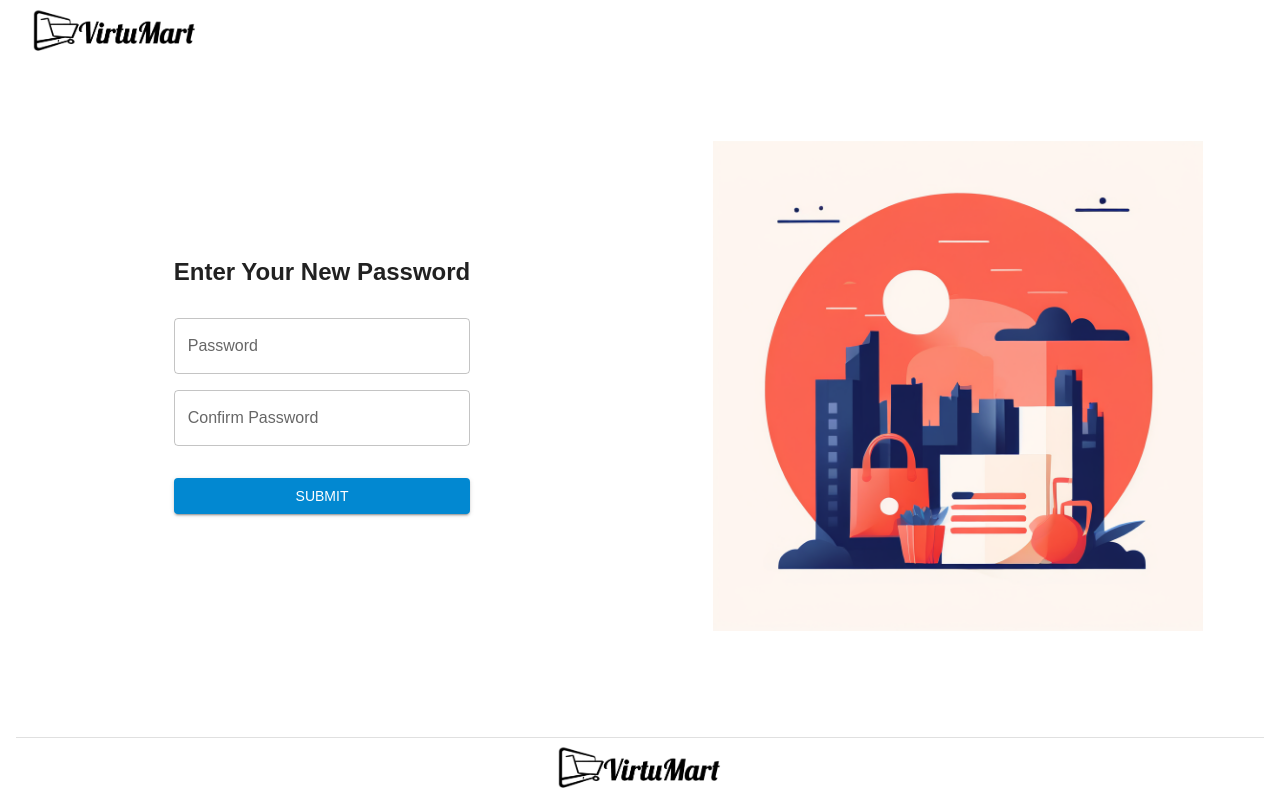
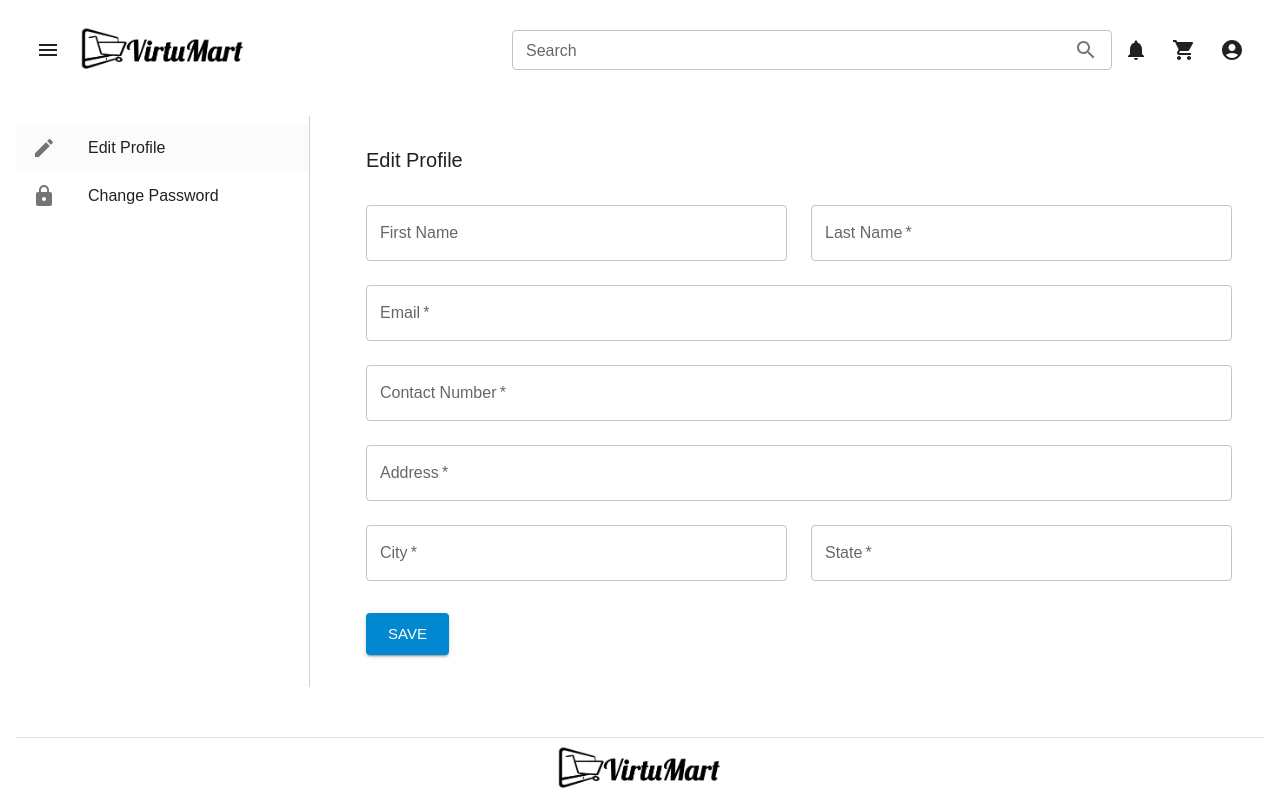
Before and after one commit to LoManche/VirtuMart, a React (Vite) app in the folder VirtuMart/: page /profile in a window 1280 px wide. Before the commit this address led to /account. Built offline with nearby package versions, Linux system fonts and the light colour scheme.

Commit message:
change user profile layout

```diff
--- a/VirtuMart/src/components/topbar.jsx
+++ b/VirtuMart/src/components/topbar.jsx
@@ -16,7 +16,7 @@ import { Badge, Button, InputAdornment, TextField } from "@mui/material";
 import { useNavigate } from "react-router";
 import virtumartLogo from "../assets/VirtuMartLogo.png";
 
-export default function Topbar({ type }) {
+export default function Topbar({ type, isLogin }) {
   const navigate = useNavigate();
   const [mobileMoreAnchorEl, setMobileMoreAnchorEl] = React.useState(null);
   const isMobileMenuOpen = Boolean(mobileMoreAnchorEl);
@@ -58,8 +58,8 @@ export default function Topbar({ type }) {
         <p>Shopping Cart</p>
       </MenuItem>
 
-      <MenuItem onClick={() => navigate("/account")}>
-        <ICONBUTTON icon={<AccountCircle />} navigateTo={"/account"} />
+      <MenuItem onClick={() => navigate(isLogin ? "/profile" : "/account")}>
+        <ICONBUTTON icon={<AccountCircle />} navigateTo={isLogin ? "/profile" : "/account"} />
         <p>Account</p>
       </MenuItem>
     </Menu>
@@ -130,7 +130,7 @@ export default function Topbar({ type }) {
                 )}
               </IconButton>
               <ICONBUTTON icon={<ShoppingCartIcon />} navigateTo={"/shoppingCart"} />
-              <ICONBUTTON icon={<AccountCircle />} navigateTo={"/account"} />
+              <ICONBUTTON icon={<AccountCircle />} navigateTo={isLogin ? "/profile" : "/account"} />
             </Box>
             <Box sx={{ display: { xs: "flex", sm: "none", md: "none" } }}>
               <IconButton
--- a/VirtuMart/src/pages/account.jsx
+++ b/VirtuMart/src/pages/account.jsx
@@ -11,6 +11,7 @@ export default function Account() {
   const [registerForm, setRegisterForm] = useState({ email: "", password: "", confirmPs: "" });
   const [forgetPsForm, setForgetPsForm] = useState({ email: "" });
   const [enterNewPsForm, setEnterNewPsForm] = useState({ password: "", confirmPs: "" });
+
   const onUpdateField = ({ e, form, setForm }) => {
     const { name, value, type, checked } = e.target;
     const inputValue = type === "checkbox" ? checked : value;
--- a/VirtuMart/src/pages/profile.jsx
+++ b/VirtuMart/src/pages/profile.jsx
@@ -1,157 +1,314 @@
-import { Button } from "@mui/material";
-import { useEffect, useState } from "react";
-// import axios from "axios";
-// import { useNavigate } from "react-router-dom";
+import { useState } from "react";
+import {
+  Box,
+  Button,
+  Grid,
+  List,
+  ListItem,
+  ListItemButton,
+  ListItemIcon,
+  ListItemText,
+  TextField,
+  Typography,
+} from "@mui/material";
+import EditIcon from "@mui/icons-material/Edit";
+import LockIcon from "@mui/icons-material/Lock";
 
 const Profile = () => {
-  const [userFormData, setUserFormData] = useState({
-    id: "",
-    name: "",
-    lastname: "",
+  const [profileData, setProfileData] = useState({
+    firstName: "",
+    lastName: "",
     email: "",
-    phone: "",
+    contactNumber: "",
+    city: "",
+    state: "",
     address: "",
-    password: "",
   });
-  //   const navigate = useNavigate();
 
-  const getUserData = async () => {
-    //try {
-    const response = {
-      name: "userName",
-      lastname: "user",
-      email: "email",
-      phone: "12345678",
-      address: "address",
-      password: "password",
-    }; //await axios(`http://localhost:8080/user/${id}`);
-    const data = response.data;
-    setUserFormData({
-      name: data.name,
-      lastname: data.lastname,
-      email: data.email,
-      phone: data.phone,
-      address: data.address,
-      password: data.password,
+  const [passwordData, setPasswordData] = useState({
+    originalPs: "",
+    newPs: "",
+    confirmPs: "",
   });
-    // } catch (error) {
-    //   toast.error("Error: ", error.response);
-    // }
+  const [selectedIndex, setSelectedIndex] = useState(0);
+
+  const handleListItemClick = (event, index) => {
+    setSelectedIndex(index);
   };
 
-  useEffect(() => {
-    getUserData();
-    // if (loginState) {
-    //   getUserData();
-    // } else {
-    //   toast.error("You must be logged in to access this page");
-    //   navigate("/");
-    // }
-  }, []);
+  const onUpdateField = (e) => {
+    const { name, value } = e.target;
+    selectedIndex === 0
+      ? setProfileData((prevData) => ({
+          ...prevData,
+          [name]: value,
+        }))
+      : setPasswordData((prevData) => ({
+          ...prevData,
+          [name]: value,
+        }));
+  };
 
-  const updateProfile = async (e) => {
+  const onSubmit = (e) => {
     e.preventDefault();
+    console.log("Profile data:", profileData);
+    console.log("password data", passwordData);
+    setProfileData({
+      firstName: "",
+      lastName: "",
+      email: "",
+      contactNumber: "",
+      city: "",
+      state: "",
+      address: "",
+    });
+    setPasswordData({ originalPs: "", newPs: "", confirmPs: "" });
   };
 
   return (
+    <Grid
+      height={"100%"}
+      container
+      mx={3}
+      columnSpacing={{ xs: 1, sm: 2, md: 3 }}
+      columns={{ xs: 4, sm: 4, md: 8 }}>
+      <Grid item xs={1} sm={1} md={2} borderRight={1} borderColor={"lightgray"}>
+        <List>
+          <ListItem disablePadding>
+            <ListItemButton
+              selected={selectedIndex === 0}
+              onClick={(e) => {
+                handleListItemClick(e, 0);
+              }}>
+              <ListItemIcon>
+                <EditIcon />
+              </ListItemIcon>
+              <ListItemText primary="Edit Profile" />
+            </ListItemButton>
+          </ListItem>
+          <ListItem disablePadding>
+            <ListItemButton
+              selected={selectedIndex === 1}
+              onClick={(e) => {
+                handleListItemClick(e, 1);
+              }}>
+              <ListItemIcon>
+                <LockIcon />
+              </ListItemIcon>
+              <ListItemText primary="Change Password" />
+            </ListItemButton>
+          </ListItem>
+        </List>
+      </Grid>
+      <Grid item xs={3} sm={3} md={6}>
+        <Box p={4}>
+          {selectedIndex === 0 ? (
             <>
-      <h2 title="User Profile" path="Home | User Profile" />
-      <form className="max-w-7xl mx-auto text-center px-10" onSubmit={updateProfile}>
-        <div className="grid grid-cols-3 max-lg:grid-cols-1">
-          <div className="form-control w-full lg:max-w-xs">
-            <label className="label">
-              <span className="label-text">Your Name</span>
-            </label>
-            <input
-              type="text"
-              placeholder="Type here"
-              className="input input-bordered w-full lg:max-w-xs"
-              value={userFormData.name}
-              onChange={(e) => {
-                setUserFormData({ ...userFormData, name: e.target.value });
-              }}
+              <Typography variant="h4" align="left" mb={2}>
+                Edit Profile
+              </Typography>
+              <form onSubmit={onSubmit}>
+                <Grid
+                  container
+                  columnSpacing={{ xs: 1, sm: 2, md: 3 }}
+                  columns={{ xs: 4, sm: 4, md: 8 }}>
+                  <Grid item xs={4} sm={4} md={4}>
+                    <TextField
+                      id="firstName"
+                      name="firstName"
+                      label="First Name"
+                      value={profileData.firstName}
+                      onChange={onUpdateField}
+                      variant="outlined"
+                      fullWidth
+                      margin="normal"
                     />
-          </div>
+                  </Grid>
+                  <Grid item xs={4} sm={4} md={4}>
+                    <TextField
+                      id="lastName"
+                      name="lastName"
+                      label="Last Name"
+                      value={profileData.lastName}
+                      onChange={onUpdateField}
+                      variant="outlined"
+                      fullWidth
+                      margin="normal"
+                      required
+                    />
+                  </Grid>
+                </Grid>
 
-          <div className="form-control w-full lg:max-w-xs">
-            <label className="label">
-              <span className="label-text">Your Lastname</span>
-            </label>
-            <input
-              type="text"
-              placeholder="Type here"
-              className="input input-bordered w-full lg:max-w-xs"
-              value={userFormData.lastname}
-              onChange={(e) => {
-                setUserFormData({ ...userFormData, lastname: e.target.value });
-              }}
+                <TextField
+                  id="email"
+                  name="email"
+                  label="Email"
+                  value={profileData.email}
+                  onChange={onUpdateField}
+                  variant="outlined"
+                  fullWidth
+                  type="email"
+                  margin="normal"
+                  required
                 />
-          </div>
-
-          <div className="form-control w-full lg:max-w-xs">
-            <label className="label">
-              <span className="label-text">Your Email</span>
-            </label>
-            <input
-              type="email"
-              placeholder="Type here"
-              className="input input-bordered w-full lg:max-w-xs"
-              value={userFormData.email}
-              onChange={(e) => {
-                setUserFormData({ ...userFormData, email: e.target.value });
-              }}
+                <TextField
+                  id="contactNumber"
+                  name="contactNumber"
+                  label="Contact Number"
+                  value={profileData.contactNumber}
+                  onChange={onUpdateField}
+                  variant="outlined"
+                  fullWidth
+                  type="number"
+                  margin="normal"
+                  required
                 />
-          </div>
-
-          <div className="form-control w-full lg:max-w-xs">
-            <label className="label">
-              <span className="label-text">Your Phone</span>
-            </label>
-            <input
-              type="tel"
-              placeholder="Type here"
-              className="input input-bordered w-full lg:max-w-xs"
-              value={userFormData.phone}
-              onChange={(e) => {
-                setUserFormData({ ...userFormData, phone: e.target.value });
-              }}
+                <TextField
+                  id="address"
+                  name="address"
+                  label="Address"
+                  value={profileData.address}
+                  onChange={onUpdateField}
+                  variant="outlined"
+                  fullWidth
+                  margin="normal"
+                  required
                 />
-          </div>
-
-          <div className="form-control w-full lg:max-w-xs">
-            <label className="label">
-              <span className="label-text">Your Address</span>
-            </label>
-            <input
-              type="text"
-              placeholder="Type here"
-              className="input input-bordered w-full lg:max-w-xs"
-              value={userFormData.address}
-              onChange={(e) => {
-                setUserFormData({ ...userFormData, address: e.target.value });
-              }}
+                <Grid
+                  container
+                  columnSpacing={{ xs: 1, sm: 2, md: 3 }}
+                  columns={{ xs: 4, sm: 4, md: 8 }}
+                  pb={3}>
+                  <Grid item xs={4} sm={4} md={4}>
+                    <TextField
+                      id="city"
+                      name="city"
+                      label="City"
+                      value={profileData.city}
+                      onChange={onUpdateField}
+                      variant="outlined"
+                      fullWidth
+                      margin="normal"
+                      required
                     />
-          </div>
-
-          <div className="form-control w-full lg:max-w-xs">
-            <label className="label">
-              <span className="label-text">Your Password</span>
-            </label>
-            <input
-              type="password"
-              placeholder="Type here"
-              className="input input-bordered w-full lg:max-w-xs"
-              value={userFormData.password}
-              onChange={(e) => {
-                setUserFormData({ ...userFormData, password: e.target.value });
-              }}
+                  </Grid>
+                  <Grid item xs={4} sm={4} md={4}>
+                    <TextField
+                      id="state"
+                      name="state"
+                      label="State"
+                      value={profileData.state}
+                      onChange={onUpdateField}
+                      variant="outlined"
+                      fullWidth
+                      margin="normal"
+                      required
                     />
-          </div>
-        </div>
-        <Button type="submit">Update Profile</Button>
+                  </Grid>
+                </Grid>
+                <Button type="submit" variant="contained" color="info" size="large">
+                  Save
+                </Button>
               </form>
             </>
+          ) : (
+            <>
+              <Typography variant="h4" align="left" mb={2}>
+                Change Password
+              </Typography>
+              <form onSubmit={onSubmit}>
+                <TextField
+                  id="originalPs"
+                  name="originalPs"
+                  label="Original Password"
+                  value={passwordData.originalPs}
+                  onChange={onUpdateField}
+                  variant="outlined"
+                  fullWidth
+                  type="password"
+                  margin="normal"
+                  required
+                />
+                <TextField
+                  id="newPs"
+                  name="newPs"
+                  label="New Password"
+                  value={passwordData.newPs}
+                  onChange={onUpdateField}
+                  variant="outlined"
+                  fullWidth
+                  type="password"
+                  margin="normal"
+                  required
+                />
+                <TextField
+                  id="confirmPs"
+                  name="confirmPs"
+                  label="Confirm Password"
+                  value={passwordData.confirmPs}
+                  onChange={onUpdateField}
+                  variant="outlined"
+                  fullWidth
+                  type="password"
+                  margin="normal"
+                  required
+                />
+                <Box pb={3}></Box>
+                <Button type="submit" variant="contained" color="info" size="large">
+                  Save
+                </Button>
+              </form>
+            </>
+          )}
+        </Box>
+      </Grid>
+    </Grid>
   );
 };
 
 export default Profile;
+
+// const [userFormData, setUserFormData] = useState({
+//   id: "",
+//   name: "",
+//   lastname: "",
+//   email: "",
+//   phone: "",
+//   address: "",
+//   password: "",
+// });
+// //   const navigate = useNavigate();
+
+// const getUserData = async () => {
+//   //try {
+//   const response = {
+//     name: "userName",
+//     lastname: "user",
+//     email: "email",
+//     phone: "12345678",
+//     address: "address",
+//     password: "password",
+//   }; //await axios(`http://localhost:8080/user/${id}`);
+//   const data = response.data;
+//   setUserFormData({
+//     name: data.name,
+//     lastname: data.lastname,
+//     email: data.email,
+//     phone: data.phone,
+//     address: data.address,
+//     password: data.password,
+//   });
+//   // } catch (error) {
+//   //   toast.error("Error: ", error.response);
+//   // }
+// };
+
+// useEffect(() => {
+//   getUserData();
+//   // if (loginState) {
+//   //   getUserData();
+//   // } else {
+//   //   toast.error("You must be logged in to access this page");
+//   //   navigate("/");
+//   // }
+// }, []);
--- a/VirtuMart/src/router.jsx
+++ b/VirtuMart/src/router.jsx
@@ -84,8 +84,8 @@ function WithoutLoginRouter() {
 }
 
 export default function Router() {
-  const isLogin = useAppContext()?.isLogin; //for testing other functions, can set isLogin to true
-  const user = useAppContext()?.user;
+  const isLogin = true; // useAppContext()?.isLogin; //for testing other functions, can set isLogin to true
+  const user = "customer"; // useAppContext()?.user;
 
   if (!isLogin) {
     return <WithoutLoginRouter />;
@@ -93,7 +93,7 @@ export default function Router() {
 
   return (
     <>
-      <Topbar />
+      <Topbar isLogin={true} />
       <Box p={2} pb="62px">
         <Routes>
           {ROUTES.map(({ path, element, level }) =>
```
Lines whose indentation alone changed are shown as unchanged.
